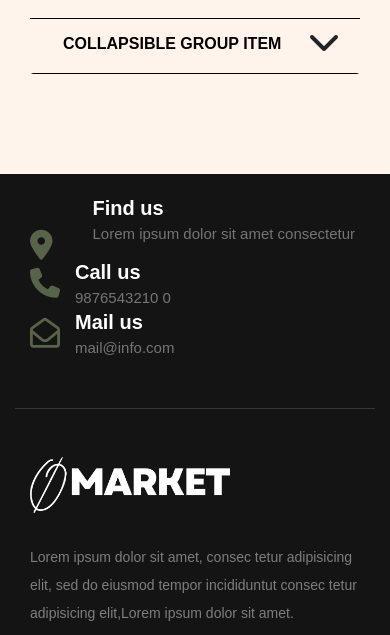
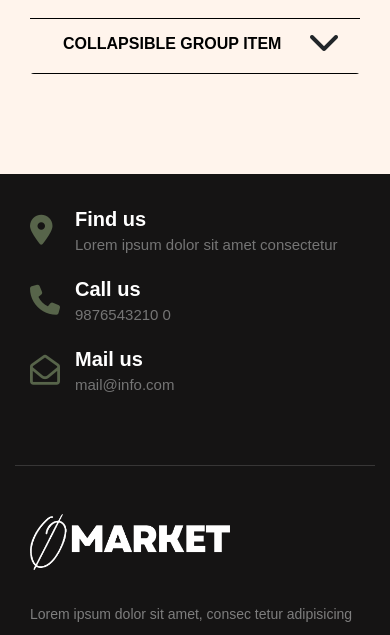
Before and after one commit to TheMaxium69/OMarket, a PHP site: page / in a window 390 px wide. Shown: the part 2416-3051 px from the top of the page. Run offline with PHP 8.4, Linux system fonts and the light colour scheme; some libraries are stand-ins or nearby versions; some web fonts are replaced.

Commit message:
responsive footer done

```diff
--- a/composant/footer.phtml
+++ b/composant/footer.phtml
@@ -2,7 +2,7 @@
         <div class="container">
             <div class="footer-cta pt-5 pb-5">
                 <div class="row">
-                    <div class="col-xl-4 col-md-4 mb-30">
+                    <div class="contact-footer col-xl-4 col-md-4 mb-30">
                             <div class="single-cta">
                                 <i class="fas fa-map-marker-alt"></i>
                                 <div class="cta-text1">
@@ -11,7 +11,7 @@
                                 </div>
                             </div>
                     </div>
-                    <div class="col-xl-4 col-md-4 mb-30">
+                    <div class="contact-footer col-xl-4 col-md-4 mb-30">
                         <div class="single-cta">
                             <i class="fas fa-phone"></i>
                             <div class="cta-text">
@@ -20,7 +20,7 @@
                             </div>
                         </div>
                     </div>
-                    <div class="col-xl-4 col-md-4 mb-30">
+                    <div class="contact-footer col-xl-4 col-md-4 mb-30">
                         <div class="single-cta">
                             <i class="far fa-envelope-open"></i>
                             <div class="cta-text">
--- a/css/footer.css
+++ b/css/footer.css
@@ -241,10 +241,6 @@
 
     /* Responsive */
 
-@media (max-width: 1200px) {
-
-}
-
 @media (max-width: 992px) {
 
     .footer-social-icon {
@@ -256,19 +252,18 @@
         padding-left: 15px !important;
 
     }
-
-
-
 }
 
-@media (max-width: 602px) {
+@media (max-width: 767px) {
+    .cta-text1 {
+        padding-left: 45px;
+        display: block;
+    }
+    .contact-footer {
+        margin-bottom: 20px;
+    }
 
+    .contact-footer:first-child {
+        margin-top: 20px;
+    }
 }
-
-@media (max-width: 548px) {
-
-}
-
-@media (max-width: 377px) {
-
-}
```
